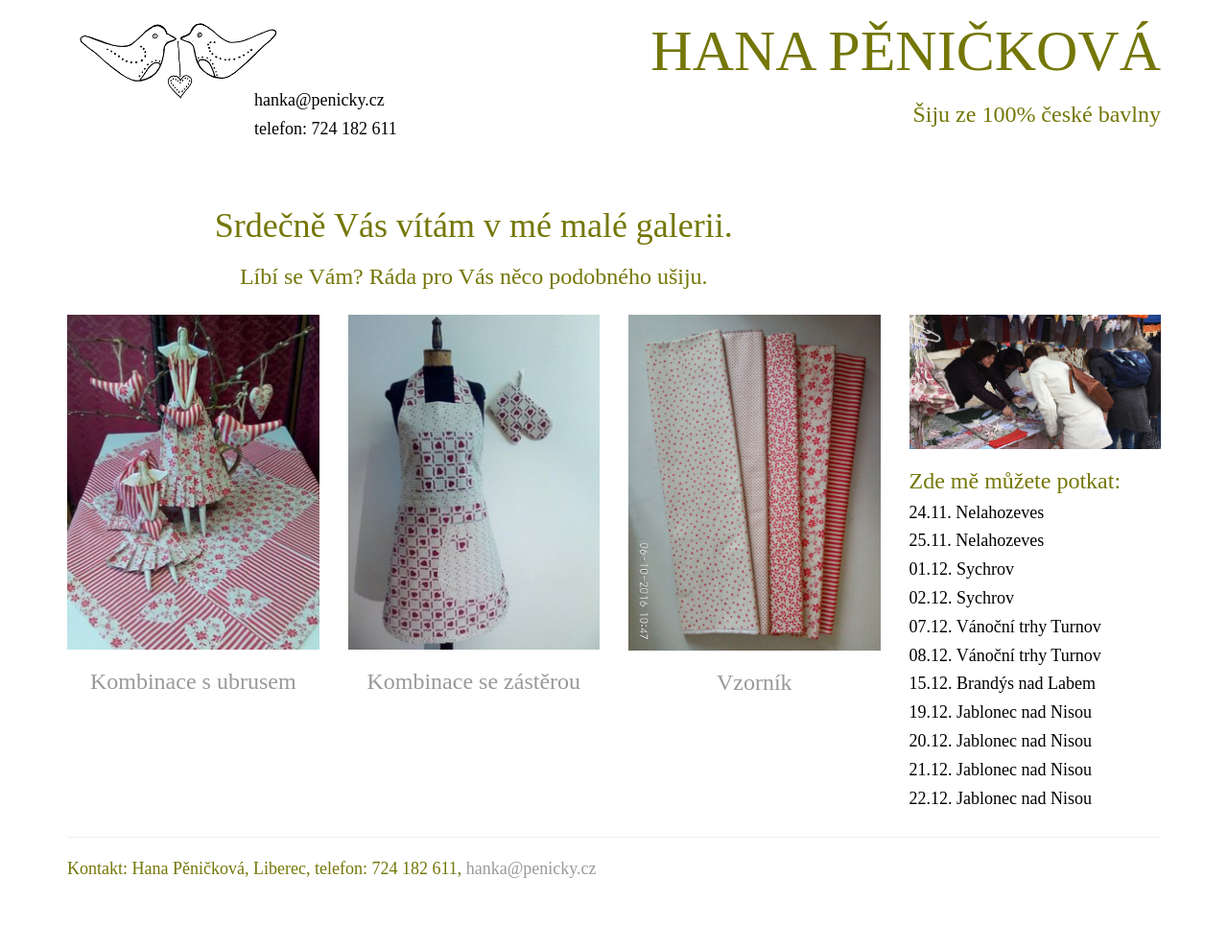
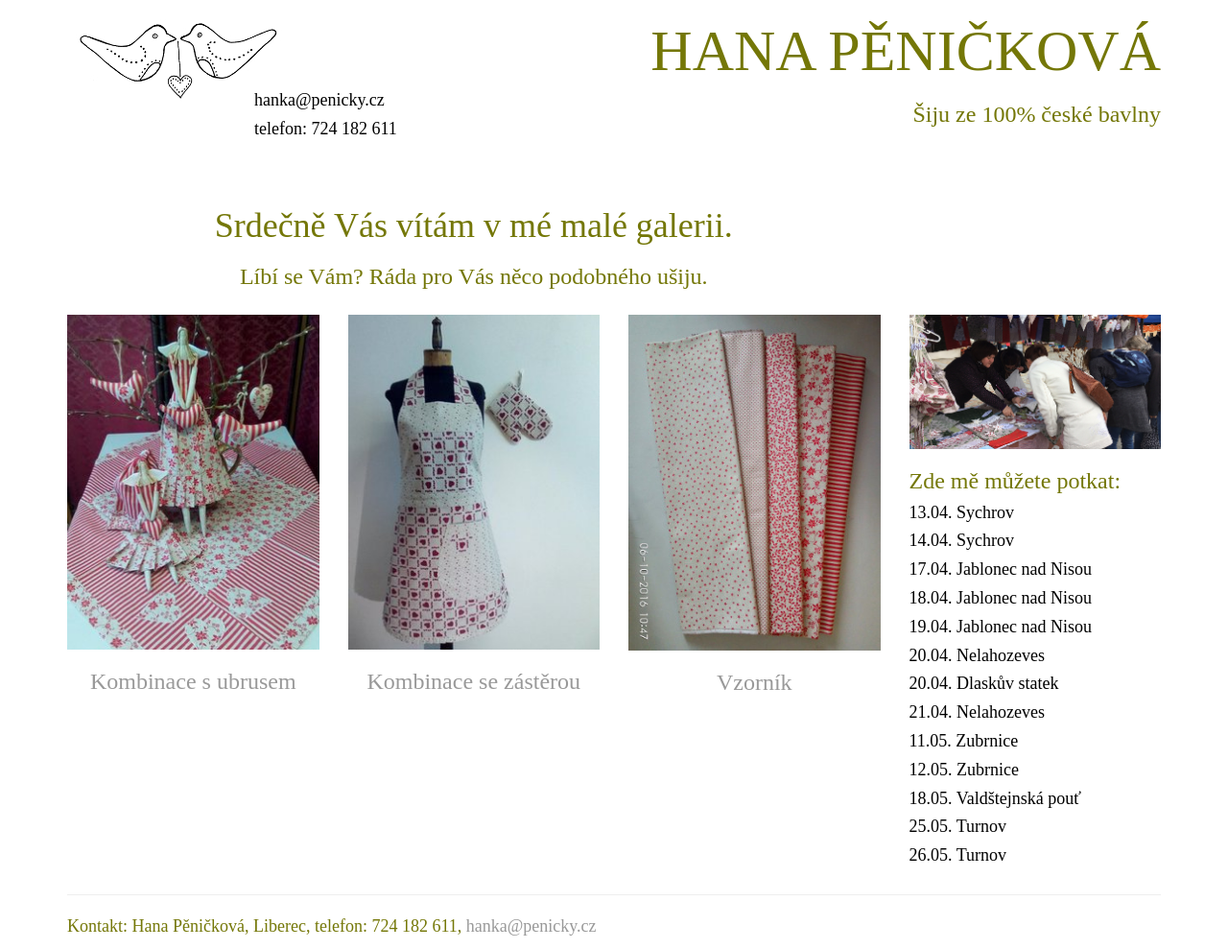
Before and after one commit to janavit/svadlenka, a Jekyll site: the page built from index.md, in a window 1280 px wide. Shown: the whole page at 96% size. Built offline with Jekyll 4.4.1, drawn with Linux system fonts in a browser that asks for light colours; before the commit the page ends 929 px from its top, so only the background shows below that.

Commit message:
New dates

```diff
--- a/index.md
+++ b/index.md
@@ -82,7 +82,7 @@ home: true
             <h4>14.09. Jičín město pohádky</h4>
             <h4>15.09. Jičín město pohádky</h4>
             <h4>21.09. Podzimní slavnosti v Jablonci nad Nisou</h4>
-            <h4>22.09. Podzimní slavnosti v Jablonci nad Nisou</h4>-->
+            <h4>22.09. Podzimní slavnosti v Jablonci nad Nisou</h4>
             <h4>24.11. Nelahozeves</h4>
             <h4>25.11. Nelahozeves</h4>
             <h4>01.12. Sychrov</h4>
@@ -93,7 +93,20 @@ home: true
             <h4>19.12. Jablonec nad Nisou</h4>
             <h4>20.12. Jablonec nad Nisou</h4>
             <h4>21.12. Jablonec nad Nisou</h4>
-            <h4>22.12. Jablonec nad Nisou</h4>
+            <h4>22.12. Jablonec nad Nisou</h4>-->
+            <h4>13.04. Sychrov</h4>
+            <h4>14.04. Sychrov</h4>
+            <h4>17.04. Jablonec nad Nisou</h4>
+            <h4>18.04. Jablonec nad Nisou</h4>
+            <h4>19.04. Jablonec nad Nisou</h4>
+            <h4>20.04. Nelahozeves</h4>
+            <h4>20.04. Dlaskův statek</h4>
+            <h4>21.04. Nelahozeves</h4>
+            <h4>11.05. Zubrnice</h4>
+            <h4>12.05. Zubrnice</h4>
+            <h4>18.05. Valdštejnská pouť</h4>
+            <h4>25.05. Turnov</h4>
+            <h4>26.05. Turnov</h4>
         </div>
     </div>
 </div>
```
